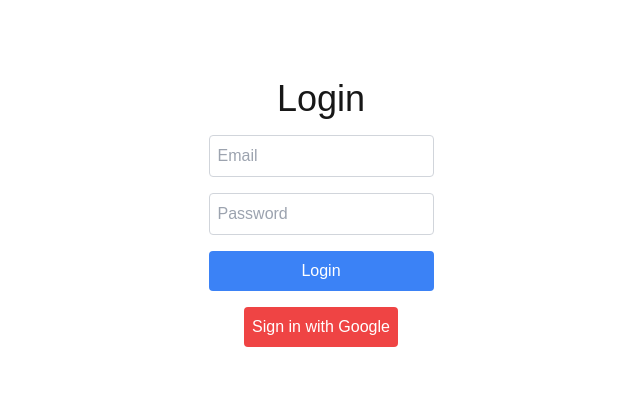
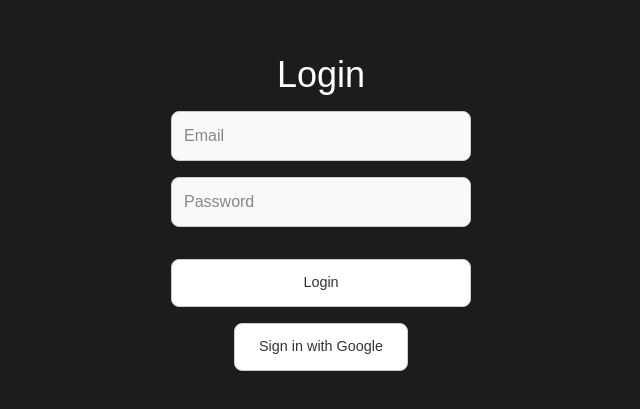
Before and after one commit to Aaylen/AWSHack2024, a Next.js app in the folder frontend/: page /login in a window 1280 px wide. Shown: the part 187-596 px from the top of the page, without its empty margins (319-959 px from the left). Built offline with nearby package versions, Linux system fonts and the light colour scheme; no server answers.

Commit message:
Add custom styles to login page
Imported a new stylesheet in the login page and created `styles.css` to define custom styles, improving the visual layout and user experience. Also adjusted `.gitignore` to ensure that `.env.local` is properly excluded from version control.

```diff
--- a/frontend/app/login/page.tsx
+++ b/frontend/app/login/page.tsx
@@ -5,6 +5,7 @@ import { useState, useEffect } from 'react';
 import { useRouter } from 'next/navigation';
 import { auth } from '../../lib/firebaseConfig';
 import { GoogleAuthProvider, signInWithPopup, signInWithEmailAndPassword, onAuthStateChanged } from 'firebase/auth';
+import './styles.css';
 
 export default function Login() {
     const [email, setEmail] = useState('');
@@ -49,21 +50,19 @@ export default function Login() {
                     value={email}
                     onChange={(e) => setEmail(e.target.value)}
                     placeholder="Email"
-                    className="p-2 border border-gray-300 rounded"
                 />
                 <input
                     type="password"
                     value={password}
                     onChange={(e) => setPassword(e.target.value)}
                     placeholder="Password"
-                    className="p-2 border border-gray-300 rounded"
                 />
-                <button type="submit" className="p-2 bg-blue-500 text-white rounded">
+                <button type="submit">
                     Login
                 </button>
             </form>
 
-            <button onClick={handleGoogleLogin} className="mt-4 p-2 bg-red-500 text-white rounded">
+            <button onClick={handleGoogleLogin}>
                 Sign in with Google
             </button>
         </div>
--- /dev/null
+++ b/frontend/app/login/styles.css
@@ -0,0 +1,100 @@
+body {
+    background-color: #1c1c1c; /* Darker background for better contrast */
+    color: #f5f5f5; /* Light text for better readability */
+    font-family: Arial, sans-serif; /* Clean and modern font */
+    margin: 0;
+    padding: 0;
+    display: flex;
+    justify-content: center;
+    align-items: center;
+    min-height: 100vh;
+}
+
+h1 {
+    color: #ffffff; /* White text for better contrast */
+    margin-bottom: 1.5rem;
+}
+
+button {
+    background-color: #0066cc; /* Blue background for buttons */
+    color: white; /* White text for buttons */
+    border-radius: 8px; /* Rounded corners for buttons */
+    padding: 12px 24px; /* Increase padding for better spacing */
+    border: none;
+    cursor: pointer;
+    font-size: 1rem;
+    transition: background-color 0.3s ease; /* Smooth hover transition */
+}
+
+button:hover {
+    background-color: #005bb5; /* Darker blue on hover */
+}
+
+input {
+    border-radius: 8px; /* Rounded corners for input fields */
+    padding: 12px;
+    border: 1px solid #ccc;
+    background-color: #f9f9f9;
+    color: #333; /* Darker text color for input */
+    font-size: 1rem;
+    width: 100%;
+}
+
+input::placeholder {
+    color: #888; /* Grey placeholder text */
+}
+
+form {
+    display: flex;
+    flex-direction: column;
+    gap: 1.5rem; /* Increase spacing between input fields */
+    width: 300px; /* Fixed width for the form */
+}
+
+button:last-of-type {
+    margin-top: 1rem;
+    background-color: #ffffff; /* White background for Google button */
+    color: #333; /* Black text for contrast */
+    border: 1px solid #ccc; /* Light border for Google button */
+    font-size: 0.9rem;
+}
+
+button:last-of-type:hover {
+    background-color: #f5f5f5; /* Slightly darker on hover */
+}
+
+.flex {
+    display: flex;
+}
+
+.flex-col {
+    flex-direction: column;
+}
+
+.items-center {
+    align-items: center;
+}
+
+.justify-center {
+    justify-content: center;
+}
+
+.min-h-screen {
+    min-height: 100vh;
+}
+
+.text-4xl {
+    font-size: 2.25rem;
+}
+
+.mb-4 {
+    margin-bottom: 1rem;
+}
+
+.gap-4 {
+    gap: 1rem;
+}
+
+.mt-4 {
+    margin-top: 1rem;
+}
```
Also changed, not shown: 1 other file (tests, documents, lock files or other folders).
